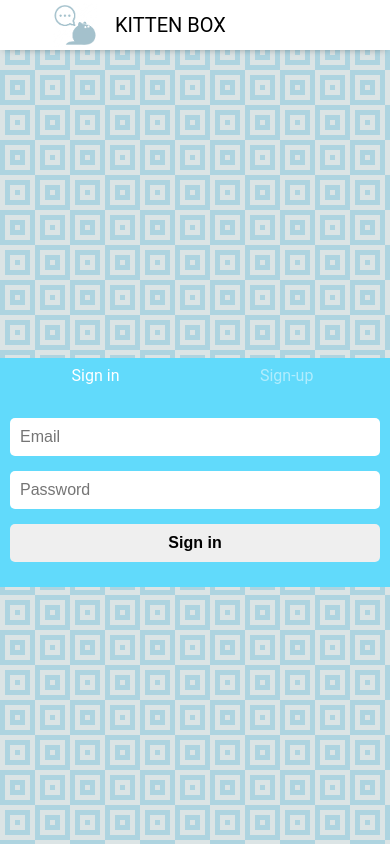
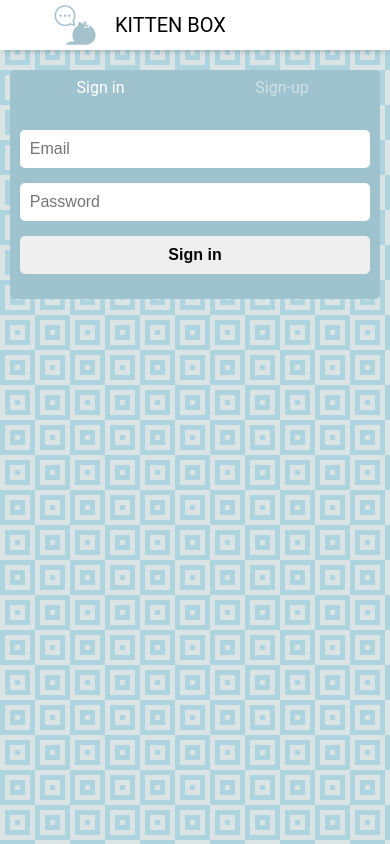
Before and after one commit to alyson-b69/kitten-box-app, a React (Create React App) app: page / in a window 390 px wide. Built offline with nearby package versions, Linux system fonts and the light colour scheme.

Commit message:
add some little css mobile changes

```diff
--- a/src/assets/css/Sign.css
+++ b/src/assets/css/Sign.css
@@ -7,12 +7,12 @@ body {
 }
 
 main#sign-container {
+  padding-top: 5%;
   width: 100%;
   min-height: 100vh;
   position: relative;
   display: flex;
-
-  align-items: center;
+  align-items: flex-start;
   justify-content: center;
 }
 
@@ -83,10 +83,10 @@ div#sign div.tab p input[type="submit"] {
 
 @media screen and (max-width: 415px) {
   div#sign {
-    width: 100%;
+    width: 95%;
     height: auto;
-    background: #61dafb;
-    border-radius: 0;
+    background: #9ec2ce;
+    border-radius: 5px;
     box-shadow: none;
   }
 }
```
